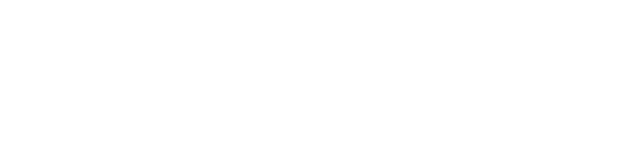
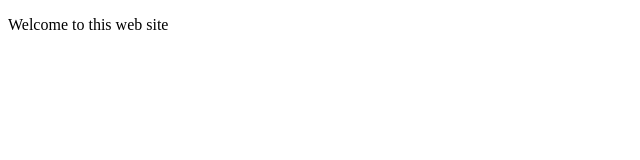
Before and after one commit to nattuthurai/web-app, a plain HTML site: page index.html in a window 1280 px wide. Shown: the whole page, without its empty margins (0-640 px from the left). Drawn offline with Linux system fonts and the light colour scheme.

Commit message:
Added web site

```diff
--- a/index.html
+++ b/index.html
@@ -5,5 +5,7 @@
     <meta name="viewport" content="width=device-width, initial-scale=1.0" />
     <title>Document</title>
   </head>
-  <body></body>
+  <body>
+    <p>Welcome to this web site</p>
+  </body>
 </html>
```
